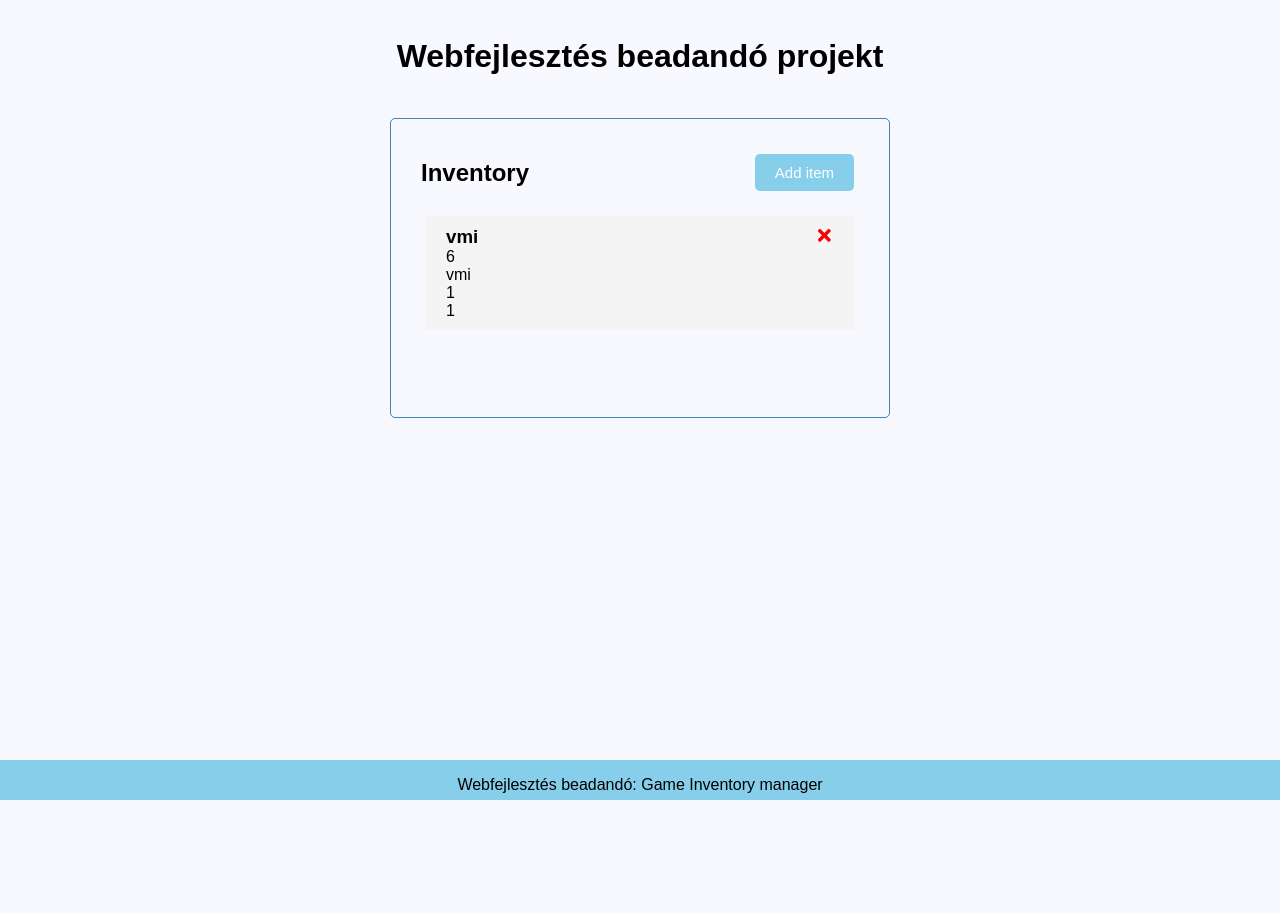
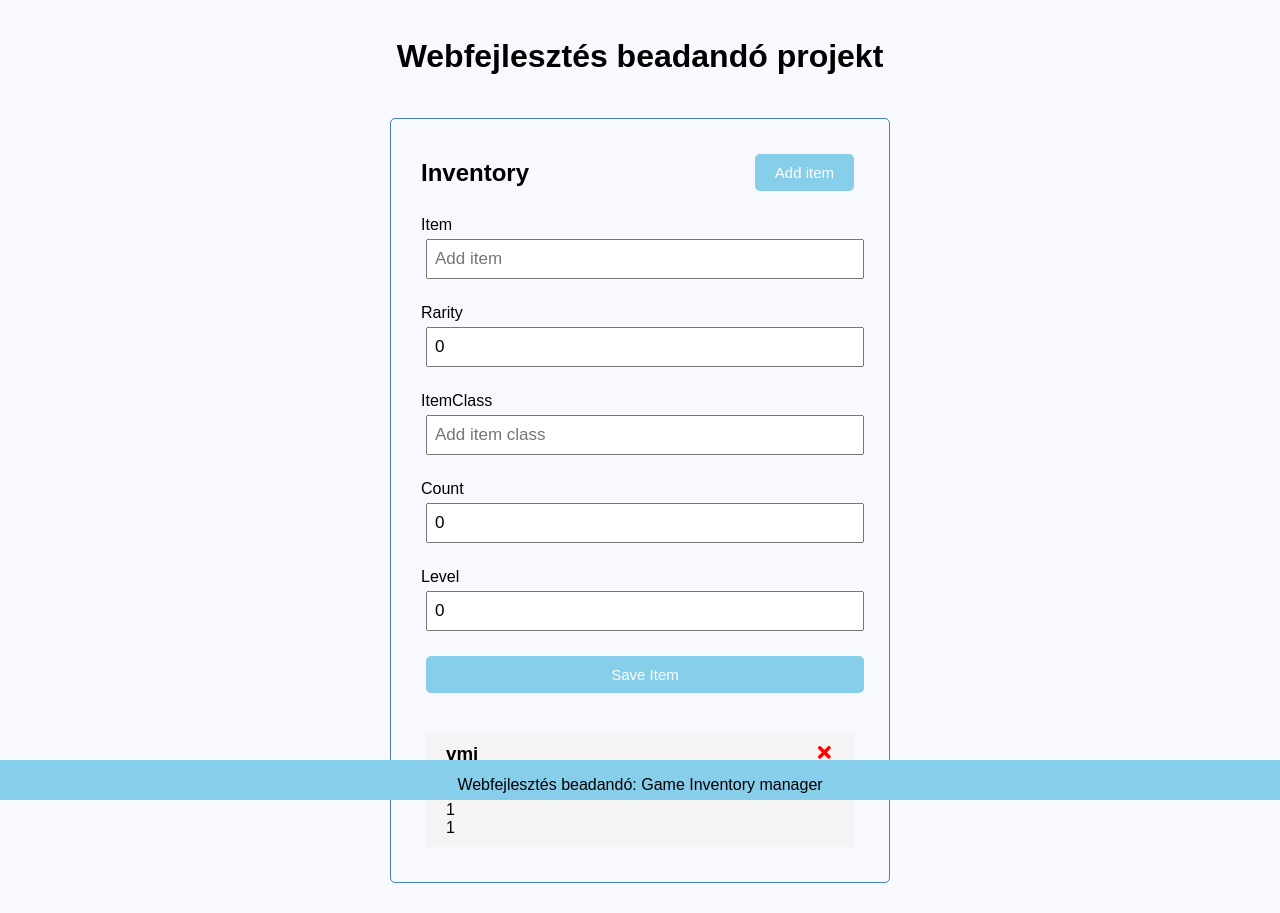
Before and after one commit to Vgabor33/webfejlesztes-beadando-frontend, a React (Create React App) app: page / in a window 1280 px wide. Before the commit the page ends 800 px from the top, so only its background shows below. Built offline with nearby package versions, Linux system fonts and the light colour scheme.

Commit message:
added a form to add new items (locally)

```diff
--- a/src/App.js
+++ b/src/App.js
@@ -2,6 +2,7 @@ import React from "react";
 import { useState } from "react";
 import Header from "./components/Header";
 import Items from "./components/Items";
+import AddItems from "./components/AddItems";
 
 function App() {
   const [items, setItems] = useState([
@@ -19,11 +20,16 @@ function App() {
     setItems(items.filter((item) => item.id !== id))
   }
 
+  const addItem = (item) => {
+    const newItem = { ...item}
+    setItems([...items, newItem])
+  }
   return (
     <div>
       <h1>Webfejlesztés beadandó projekt</h1>
       <div className="container">
         <Header/>
+        <AddItems onAdd={addItem}/>
         {items.length > 0 ? <Items items={items} onDelete={deleteItem}/> : "No item"}
       </div>
     </div>
--- /dev/null
+++ b/src/components/AddItems.js
@@ -0,0 +1,58 @@
+import { useState } from "react"
+
+const AddItems = ({ onAdd }) => {
+    const [itemName, setItemName] = useState("")
+    const [rarity, setRarity] = useState(0)
+    const [itemClass, setItemClass] = useState("")
+    const [count, setCount] = useState(0)
+    const [level, setLevel] = useState(0)
+
+    const onSubmit = (e) => {
+        e.preventDefault()
+
+        if(!itemName) {
+            alert("Please add an item!")
+            return
+        }
+
+        onAdd({itemName, rarity, itemClass, count, level})
+
+        setItemName("")
+        setRarity(0)
+        setItemClass("")
+        setCount(0)
+        setLevel(0)
+    }
+    return (
+        <form className="add-form" onSubmit={onSubmit}>
+            <div className="form-control">
+                <label>Item</label>
+                <input type="text" placeholder="Add item" value={itemName} onChange={(e) =>
+                setItemName(e.target.value)}/>
+            </div>
+            <div className="form-control">
+                <label>Rarity</label>
+                <input type="number" placeholder="Add rarity" value={rarity} onChange={(e) =>
+                setRarity(e.target.value)}/>
+            </div>
+            <div className="form-control">
+                <label>ItemClass</label>
+                <input type="text" placeholder="Add item class" value={itemClass} onChange={(e) =>
+                setItemClass(e.target.value)}/>
+            </div>
+            <div className="form-control">
+                <label>Count</label>
+                <input type="number" placeholder="Add count" value={count} onChange={(e) =>
+                setCount(e.target.value)}/>
+            </div>
+            <div className="form-control">
+                <label>Level</label>
+                <input type="number" placeholder="Add level" value={level} onChange={(e) =>
+                setLevel(e.target.value)}/>
+            </div>
+            <input type="submit" value="Save Item" className="btn btn-block"/>
+        </form>
+    )
+}
+
+export default AddItems
--- a/src/index.css
+++ b/src/index.css
@@ -49,7 +49,7 @@ footer {
 
 .btn {
   display: inline-block;
-  background: #000;
+  background: skyblue;
   color: #fff;
   border: none;
   padding: 10px 20px;
```
